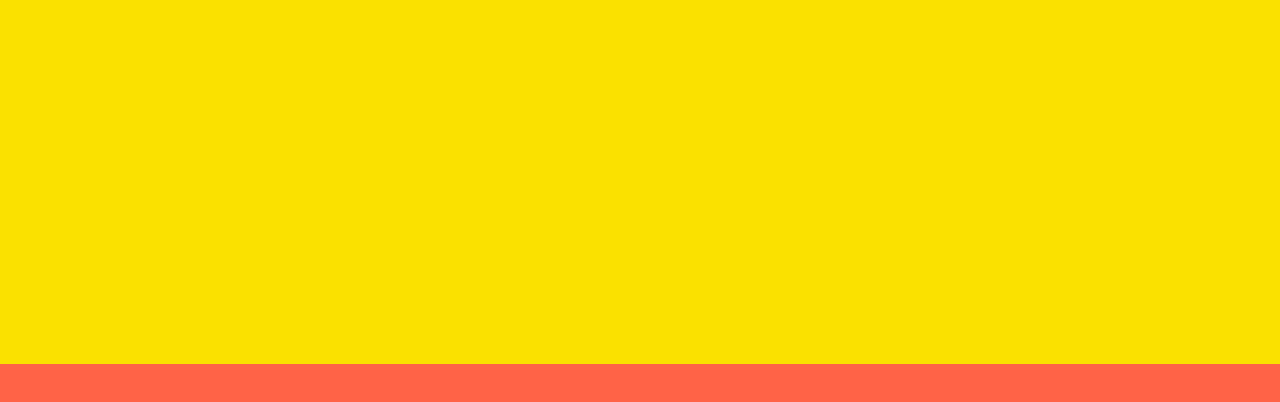
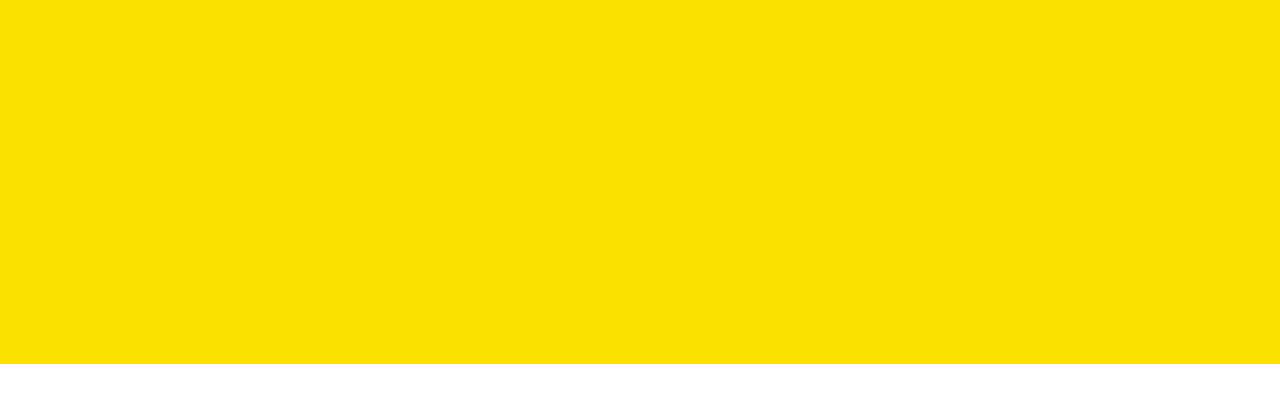
Before and after one commit to marxmaler/kokoa-clone, a plain HTML site: page index.html in a window 1280 px wide. Shown: the part 436-838 px from the top of the page. After the commit the page ends 800 px from the top, so only its background shows below. Drawn offline with nearby package versions, Linux system fonts and the light colour scheme.

Commit message:
ending the body background-color test

```diff
--- a/css/style.css
+++ b/css/style.css
@@ -25,9 +25,6 @@
 body {
     color: #2e363e;
     font-family: 'Open Sans', sans-serif;
-    background-color: tomato;
-    width: 100vw;
-    height: 100vh;
 }
 
 .main-screen {
```
